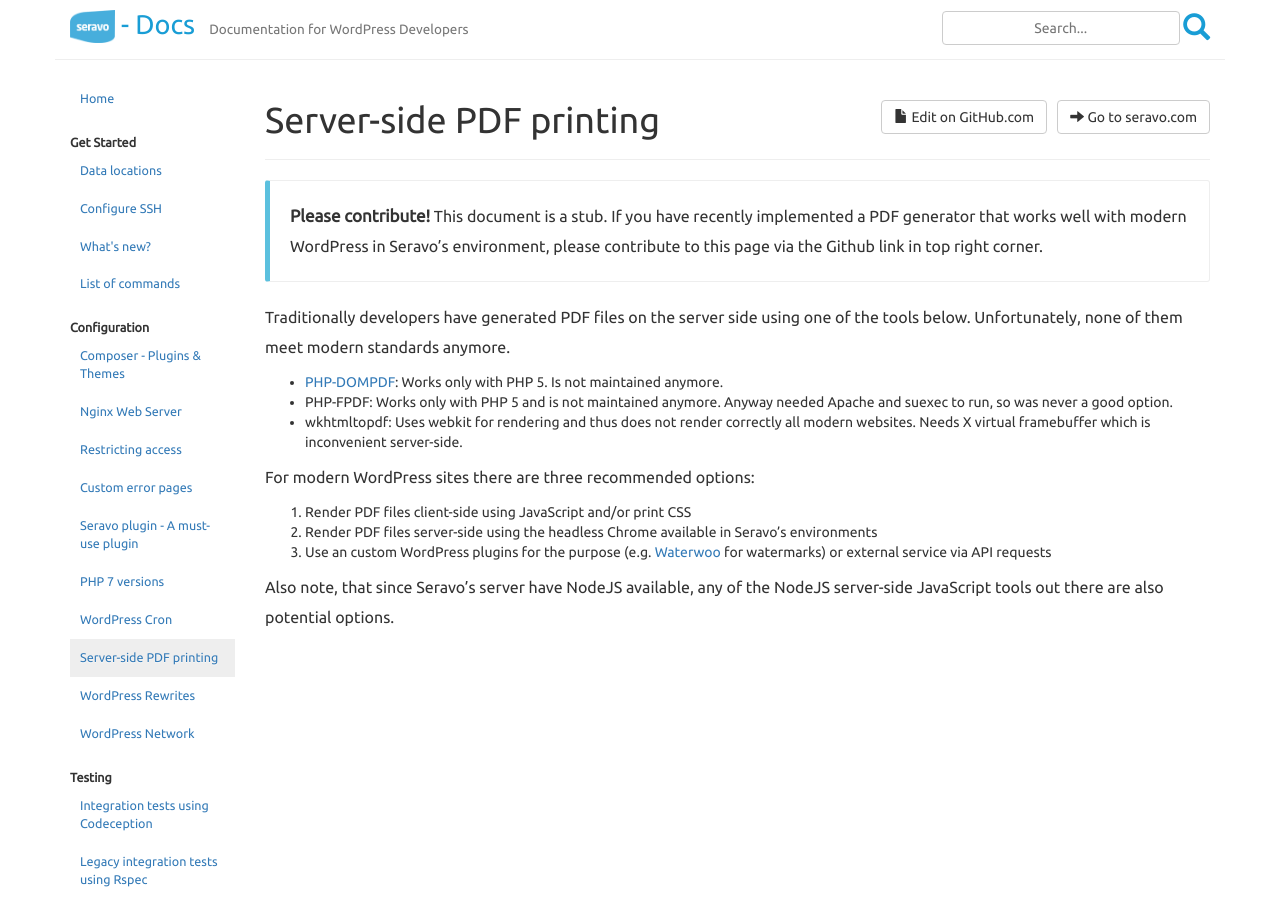
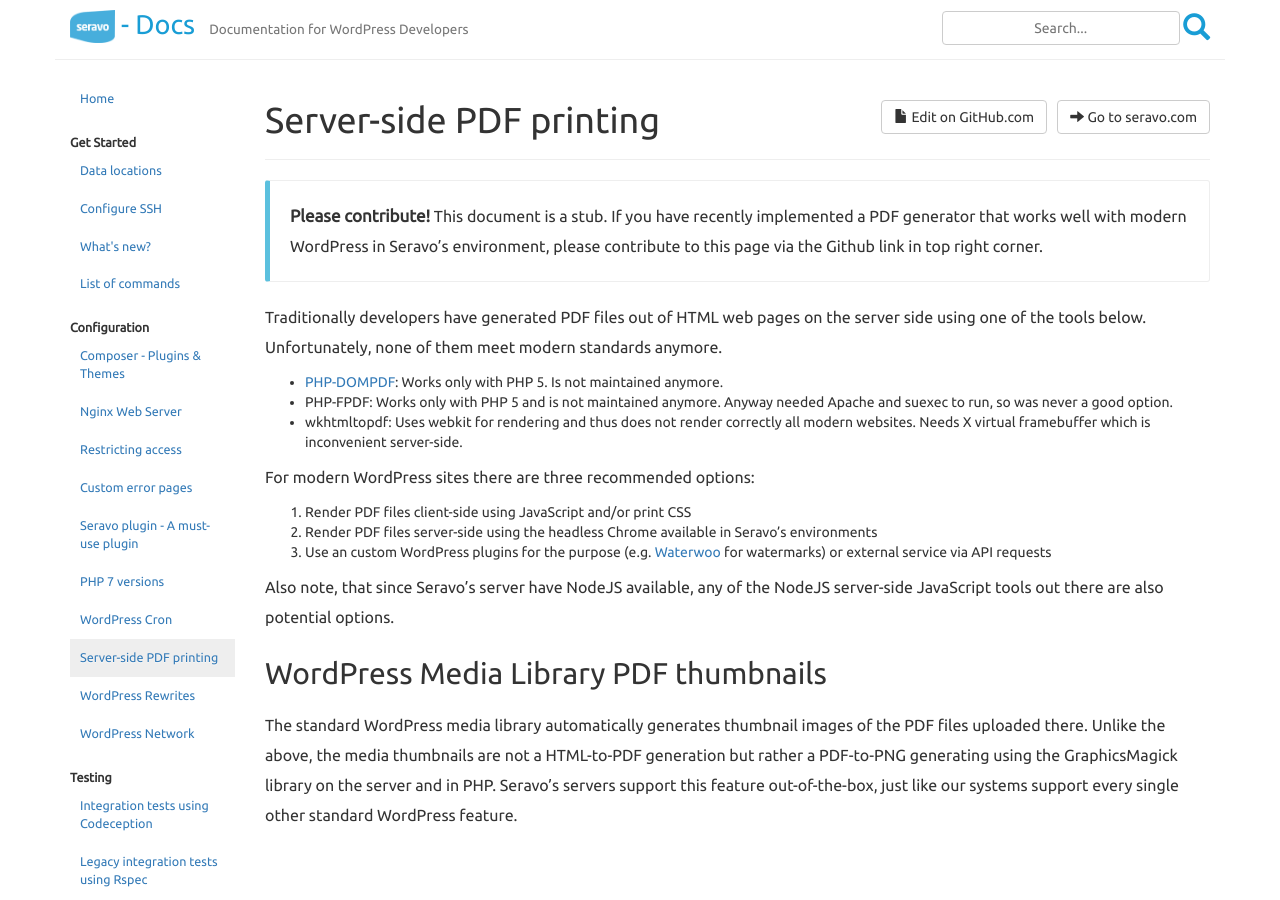
Before and after one commit to Seravo/docs, a Jekyll site: the page built from _posts/2019-02-11-pdf-generation.md, in a window 1280 px wide and 900 px high. Built offline with Jekyll 4.4.1, drawn with Linux system fonts in a browser that asks for light colours; nearby versions of some CDN libraries.

Commit message:
Clarify PDF creation tips is about HTML2PDF, and WP does PDF2PNG by default

```diff
--- a/_posts/2019-02-11-pdf-generation.md
+++ b/_posts/2019-02-11-pdf-generation.md
@@ -8,7 +8,7 @@
 
 > **Please contribute!** This document is a stub. If you have recently implemented a PDF generator that works well with modern WordPress in Seravo's environment, please contribute to this page via the Github link in top right corner.
 
-Traditionally developers have generated PDF files on the server side using one of the tools below. Unfortunately, none of them meet modern standards anymore.
+Traditionally developers have generated PDF files out of HTML web pages on the server side using one of the tools below. Unfortunately, none of them meet modern standards anymore.
 
 * [PHP-DOMPDF](http://dompdf.github.io/): Works only with PHP 5. Is not maintained anymore.
 * PHP-FPDF: Works only with PHP 5 and is not maintained anymore. Anyway needed Apache and suexec to run, so was never a good option.
@@ -20,3 +20,7 @@
 3. Use an custom WordPress plugins for the purpose (e.g. [Waterwoo](https://www.waterwoo.me/) for watermarks) or external service via API requests
 
 Also note, that since Seravo's server have NodeJS available, any of the NodeJS server-side JavaScript tools out there are also potential options.
+
+## WordPress Media Library PDF thumbnails
+
+The standard WordPress media library automatically generates thumbnail images of the PDF files uploaded there. Unlike the above, the media thumbnails are not a HTML-to-PDF generation but rather a PDF-to-PNG generating using the GraphicsMagick library on the server and in PHP. Seravo's servers support this feature out-of-the-box, just like our systems support every single other standard WordPress feature.
```
